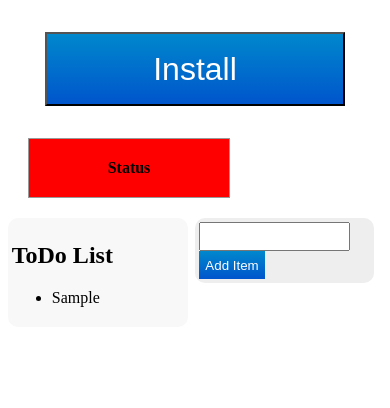
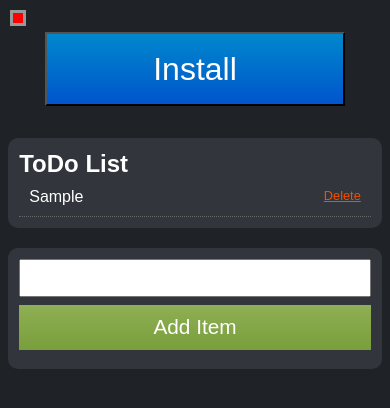
Before and after one commit to mozilla/firefoxos-quick-start, a website: page app/www/index.html in a window 390 px wide. Both pictures are taken after typing "Sample" into the empty fields and a click on the button "Add Item". Drawn offline with Linux system fonts and the light colour scheme.

Commit message:
Progress

```diff
--- a/app/www/css/app.css
+++ b/app/www/css/app.css
@@ -6,3 +6,129 @@
 @import "install-button.css";
 
 /* Your styles here */
+
+body {
+	font-family: Arial, sans-serif;
+	background: #1f2226;
+}
+
+/* online / offline indicator */
+#indicator {
+	width: 200px;
+	padding: 20px 0;
+	border: 1px solid #999;
+	text-align: center;
+	font-weight: bold;
+	margin: 20px;
+	color: #fff;
+
+}
+#indicator.online {
+	background: green;
+}
+#indicator.offline {
+	background: red;
+}
+
+/* functional list builder */
+.items, .controls {
+    width: 46%;
+    float: left;
+    padding: 1%;
+    border-radius: 10px;
+    background: #32353b;
+    color: #fff;
+  }
+  .items {
+    margin-right: 2%;
+  }
+  .items ul {
+    display: none;
+    list-style-type: none;
+    margin: 0;
+    padding: 0;
+  }
+  .items.has-items ul {
+    display: block;
+  }
+  .items li {
+  	position: relative;
+  	padding: 10px 100px 10px 10px;
+  	border-bottom: 1px dotted #666;
+  }
+
+  .items p {
+  	padding: 10px 0;
+  }
+  .items h2, .items p {
+  	margin: 0;
+  }
+
+  .items.has-items p {
+    display: none;
+  }
+  .controls {
+
+  }
+  .controls input {
+    width: 80%;
+    padding: 5px;
+  }
+  .add-button {
+    background: -webkit-gradient(linear,left top,left bottom,from(#8eaf53),to(#799e3c));
+	background: -moz-linear-gradient(top,#8eaf53,#799e3c);
+	filter:  progid:DXImageTransform.Microsoft.gradient(startColorstr='#8eaf53', endColorstr='#799e3c');
+
+    text-align: center;
+    display: inline-block;
+    padding: .5em;
+    color: white;
+    border: 0;
+  }
+
+  .delete {
+  	color: #f34f00;
+  	display: block;
+  	position: absolute;
+  	top: 10px;
+  	right: 10px;
+  	font-size: 0.8em;
+  }
+
+ /* adjust to smaller devices */
+ @media only screen and (max-width : 500px) {
+
+ 	#indicator {
+ 		width: auto;
+ 		margin: 0;
+ 		position: absolute;
+ 		top: 10px;
+ 		left: 10px;
+ 		width: 10px;
+ 		height: 10px;
+ 		border-width: 3px;
+ 		overflow: hidden;
+ 		text-indent: -9999px;
+ 		padding: 0;
+ 	}
+
+	.items, .controls {
+		width: auto;
+		float: none;
+		margin: 0;
+		padding: 3%;
+	}
+
+	.items {
+		margin: 20px 0;
+	}
+
+	.controls input, .controls button {
+		display: block;
+		margin-bottom: 8px;
+		width: 100%;
+		box-sizing: border-box;
+		font-size: 1.3em;
+	}
+
+ }
--- a/app/www/index.html
+++ b/app/www/index.html
@@ -18,8 +18,8 @@
 
     <!-- Write your application here -->
 
+    <!-- online offline indicator -->
     <div id="indicator" class="offline">Status</div>
-
     <script>
     (function() {
       if("connection" in navigator) {
@@ -30,22 +30,7 @@
       }
     })();
     </script>
-    <style>
-      #indicator {
-        width: 200px;
-        padding: 20px 0;
-        border: 1px solid #999;
-        text-align: center;
-        font-weight: bold;
-        margin: 20px;
-      }
-      #indicator.online {
-        background: green;
-      }
-      #indicator.offline {
-        background: red;
-      }
-    </style>
+
 
     <!-- Example: multiple columns when screen is enough, one column when too small -->
     <div class="container">
@@ -69,64 +54,29 @@
             itemList = document.getElementById("item-list"),
             itemContainer = document.getElementById("items");
 
+        // Adding items
         form.addEventListener("submit", function(e) {
           e.preventDefault();
 
           if(itemInput.value) {
-            itemList.innerHTML += "<li>" + itemInput.value + "</li>";
+            itemList.innerHTML += "<li>" + itemInput.value + " <a href='' class='delete'>Delete</a></li>";
             itemContainer.classList.add("has-items");
             form.reset();
           }
 
           return false;
         });
+
+        // Deletion
+        itemList.addEventListener("click", function(e) {
+          e.preventDefault();
+
+          if(e.target.className == "delete") {
+            itemList.removeChild(e.target.parentNode);
+          }
+        })
       })();
     </script>
-
-    <style>
-      .items, .controls {
-        width: 46%;
-        float: left;
-        padding: 1%;
-        border-radius: 10px;
-      }
-      .items {
-        margin-right: 2%;
-        background: #f8f8f8;
-      }
-      .items ul {
-        display: none;
-      }
-      .items.has-items ul {
-        display: block;
-      }
-      .items.has-items p {
-        display: none;
-      }
-      .controls {
-        background: #eee;
-      }
-      .controls input {
-        width: 80%;
-        padding: 5px;
-      }
-      .add-button {
-        background: #0088cc; /* Old browsers */
-        background: -moz-linear-gradient(top,  #0088cc 0%, #0055cc 100%); /* FF3.6+ */
-        background: -webkit-gradient(linear, left top, left bottom, color-stop(0%,#0088cc), color-stop(100%,#0055cc)); /* Chrome,Safari4+ */
-        background: -webkit-linear-gradient(top,  #0088cc 0%,#0055cc 100%); /* Chrome10+,Safari5.1+ */
-        background: -o-linear-gradient(top,  #0088cc 0%,#0055cc 100%); /* Opera 11.10+ */
-        background: -ms-linear-gradient(top,  #0088cc 0%,#0055cc 100%); /* IE10+ */
-        background: linear-gradient(to bottom,  #0088cc 0%,#0055cc 100%); /* W3C */
-        filter: progid:DXImageTransform.Microsoft.gradient( startColorstr='#0088cc', endColorstr='#0055cc',GradientType=0 ); /* IE6-9 */
-
-        text-align: center;
-        display: inline-block;
-        padding: .5em;
-        color: white;
-        border: 0;
-      }
-    </style>
 
 
     <!-- Using require.js, a module system for javascript, include the
```
